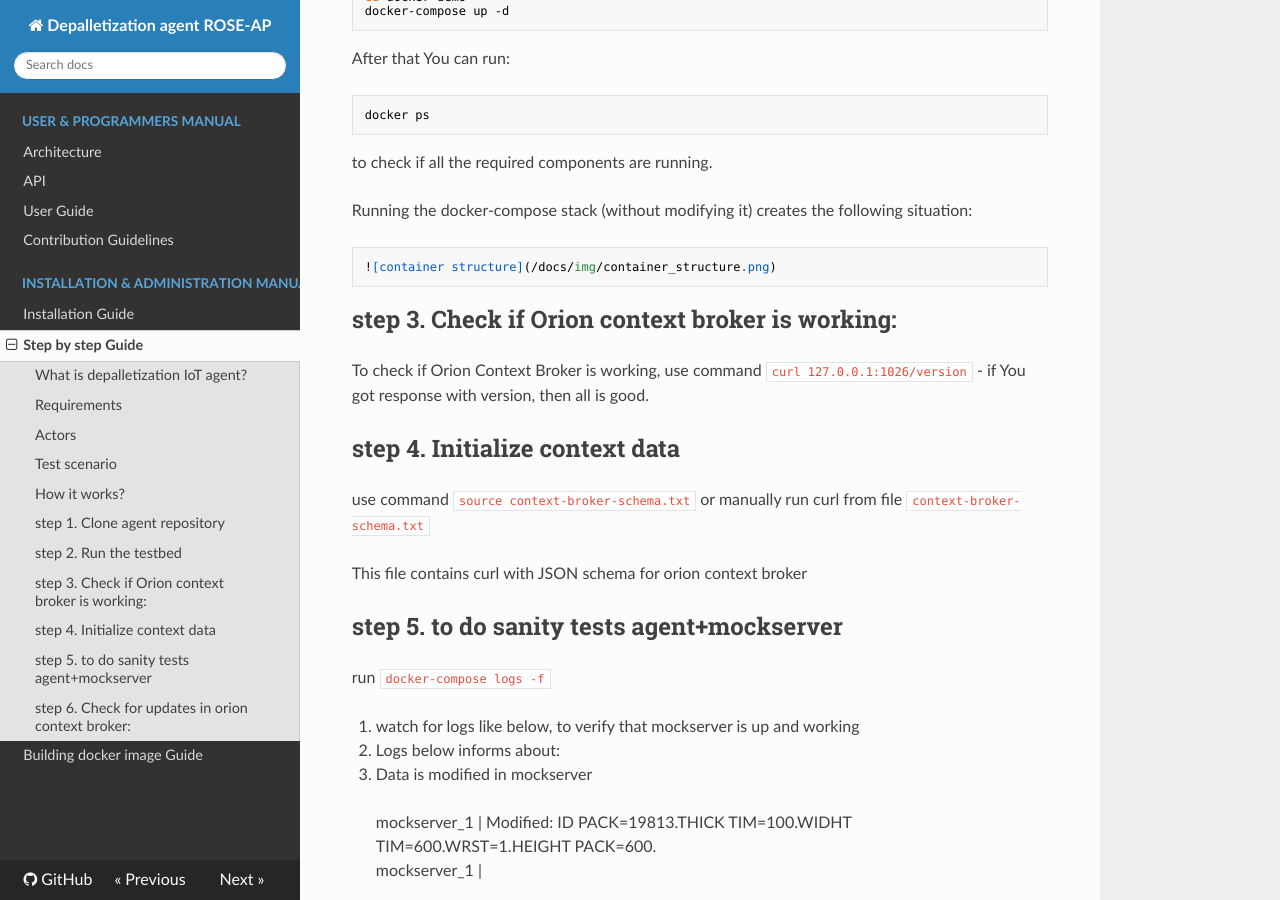
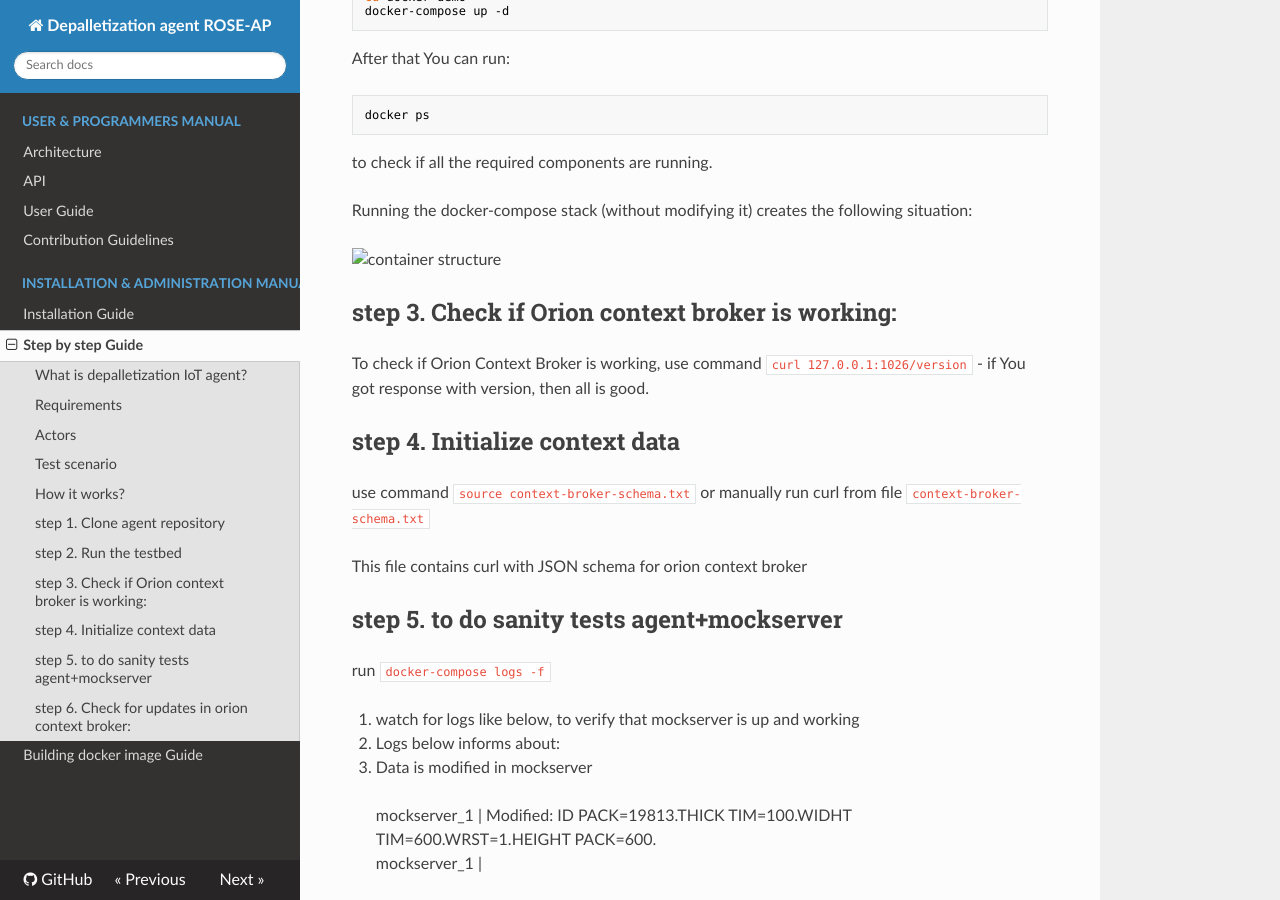
Before and after one commit to ramp-eu/CONTRA-2.0, an MkDocs documentation site: the page built from docs/stepbystepguide.md, in a window 1280 px wide and 900 px high, scrolled down 1495 px. Built offline with MkDocs 1.6.1, drawn with Linux system fonts in a browser that asks for light colours; nearby versions of some CDN libraries.

```diff
--- a/docs/stepbystepguide.md
+++ b/docs/stepbystepguide.md
@@ -50,7 +50,7 @@ to check if all the required components are running.
 
 Running the docker-compose stack (without modifying it) creates the following situation:
 
-    ![container structure](/docs/img/container_structure.png)
+![container structure](/docs/img/container_structure.png)
 
 ## step 3. Check if Orion context broker is working:
 
@@ -168,4 +168,4 @@ run `docker-compose logs -f`
 > totalCarrierLayers - total amount of layers
 > totalCarrierLayersCompleted - finished layers
 
-- monitor for changes in `totalCarrierLayersCompleted` or in `carrierLayersProgress`
+- monitor for changes in `totalCarrierLayersCompleted` or in `carrierLayersProgress`.
```
